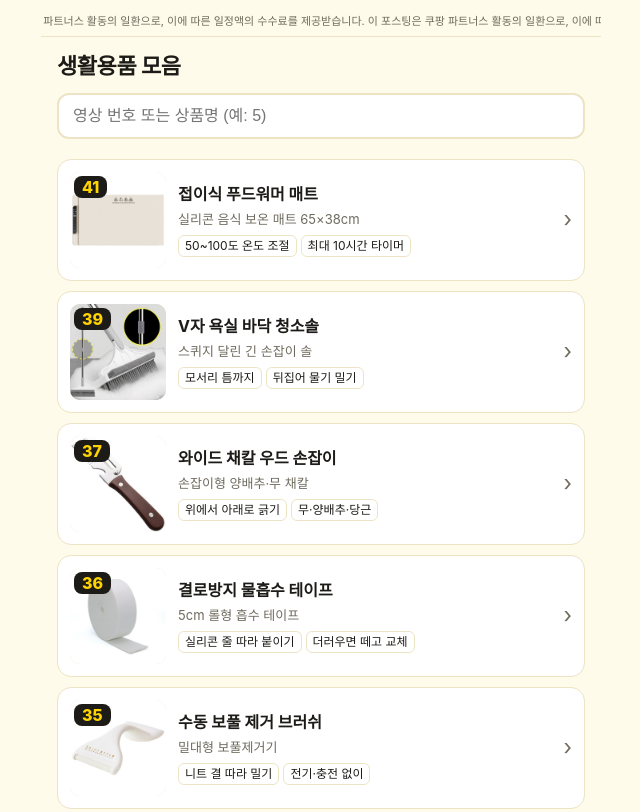
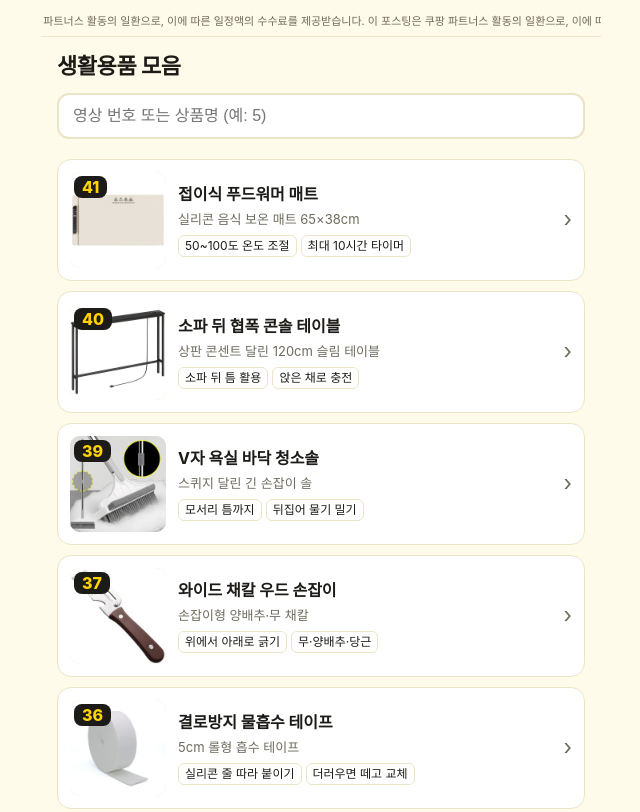
Before and after one commit to pickshelf/pickshelf.github.io, a plain HTML site: page living/index.html in a window 1280 px wide. Shown: the top 812 px of the page, without its empty margins (319-959 px from the left). Drawn offline with Linux system fonts and the light colour scheme.

Commit message:
living No.40 소파 뒤 협폭 콘솔 테이블 추가(채널 pickshelf)

```diff
--- a/living/index.html
+++ b/living/index.html
@@ -60,6 +60,7 @@ a.card .badge,a.card .pts li{flex:0 0 auto}
 <div class="search"><input id="q" inputmode="search" placeholder="영상 번호 또는 상품명 (예: 5)" autocomplete="off"><button type="button" class="qx" id="qx" aria-label="검색어 지우기" hidden>×</button></div>
 <div id="list">
 <a class="card" id="41" data-no="41" data-k="41 푸드워머 보온매트 음식 보온 접이식 실리콘 배달 집들이 식탁" href="https://link.coupang.com/a/iCll8eANDU" target="_blank" rel="sponsored noopener"><div class="thumb"><img src="img/41.jpg" alt="" loading="lazy"><span class="no">41</span></div><div class="body"><p class="name"><span class="nm">접이식 푸드워머 매트</span></p><p class="spec">실리콘 음식 보온 매트 65×38cm</p><ul class="pts"><li>50~100도 온도 조절</li><li>최대 10시간 타이머</li></ul></div></a>
+<a class="card" id="40" data-no="40" data-k="40 소파 뒤 테이블 협폭 콘솔 테이블 콘센트 USB 충전 틈새 거실" href="https://link.coupang.com/a/iCXt25EhKm" target="_blank" rel="sponsored noopener"><div class="thumb"><img src="img/40.jpg" alt="" loading="lazy"><span class="no">40</span></div><div class="body"><p class="name"><span class="nm">소파 뒤 협폭 콘솔 테이블</span></p><p class="spec">상판 콘센트 달린 120cm 슬림 테이블</p><ul class="pts"><li>소파 뒤 틈 활용</li><li>앉은 채로 충전</li></ul></div></a>
 <a class="card" id="39" data-no="39" data-k="39 욕실 바닥 청소솔 V자 스퀴지 줄눈 화장실 청소 긴 손잡이" href="https://link.coupang.com/a/iAx12SaSVU" target="_blank" rel="sponsored noopener"><div class="thumb"><img src="img/39.jpg" alt="" loading="lazy"><span class="no">39</span></div><div class="body"><p class="name"><span class="nm">V자 욕실 바닥 청소솔</span></p><p class="spec">스퀴지 달린 긴 손잡이 솔</p><ul class="pts"><li>모서리 틈까지</li><li>뒤집어 물기 밀기</li></ul></div></a>
 <a class="card" id="37" data-no="37" data-k="37 주방 와이드 채칼 양배추 무채 김장 손잡이 스테인리스" href="https://link.coupang.com/a/iAx12Xp9EW" target="_blank" rel="sponsored noopener"><div class="thumb"><img src="img/37.jpg" alt="" loading="lazy"><span class="no">37</span></div><div class="body"><p class="name"><span class="nm">와이드 채칼 우드 손잡이</span></p><p class="spec">손잡이형 양배추·무 채칼</p><ul class="pts"><li>위에서 아래로 긁기</li><li>무·양배추·당근</li></ul></div></a>
 <a class="card" id="36" data-no="36" data-k="36 겨울 결로 창틀 물흡수 테이프 곰팡이 창문 물기" href="https://link.coupang.com/a/iAx1210oTY" target="_blank" rel="sponsored noopener"><div class="thumb"><img src="img/36.jpg" alt="" loading="lazy"><span class="no">36</span></div><div class="body"><p class="name"><span class="nm">결로방지 물흡수 테이프</span></p><p class="spec">5cm 롤형 흡수 테이프</p><ul class="pts"><li>실리콘 줄 따라 붙이기</li><li>더러우면 떼고 교체</li></ul></div></a>
```
Also changed, not shown: living/img/40.jpg (added).
